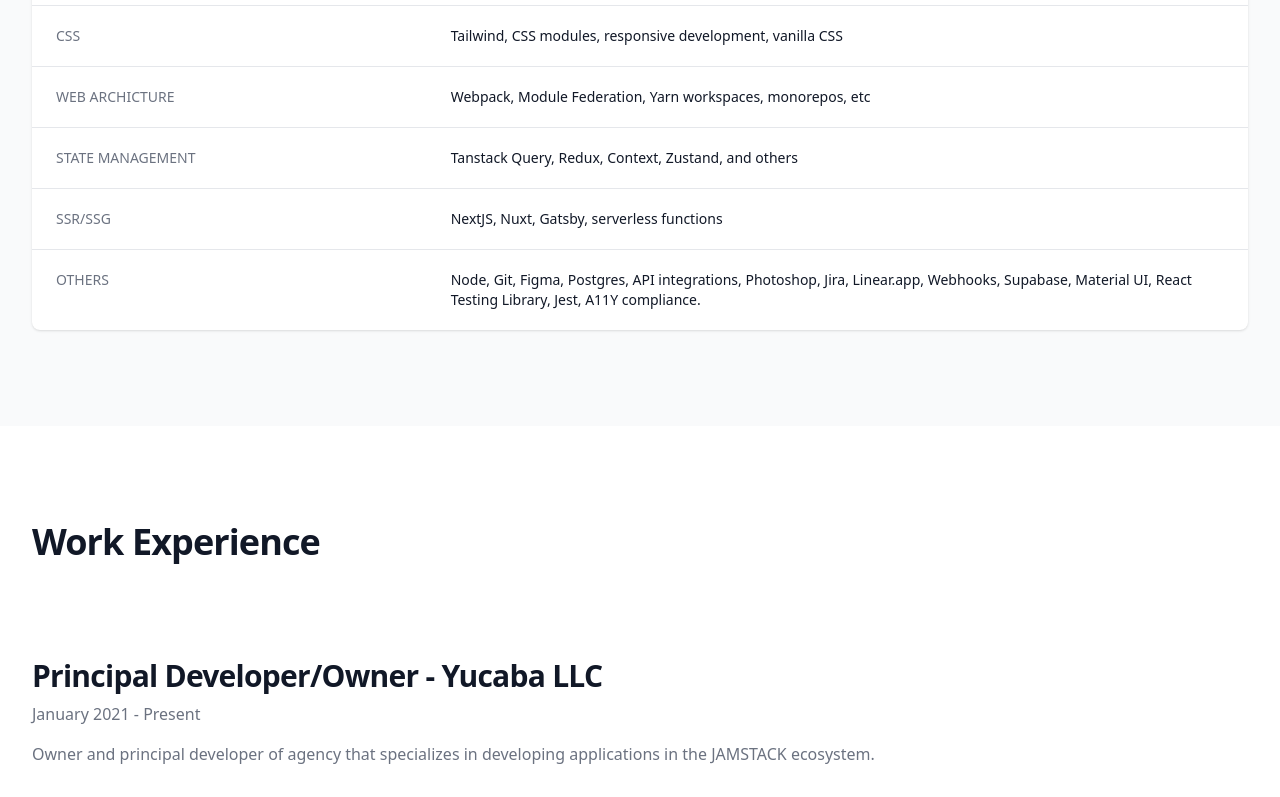
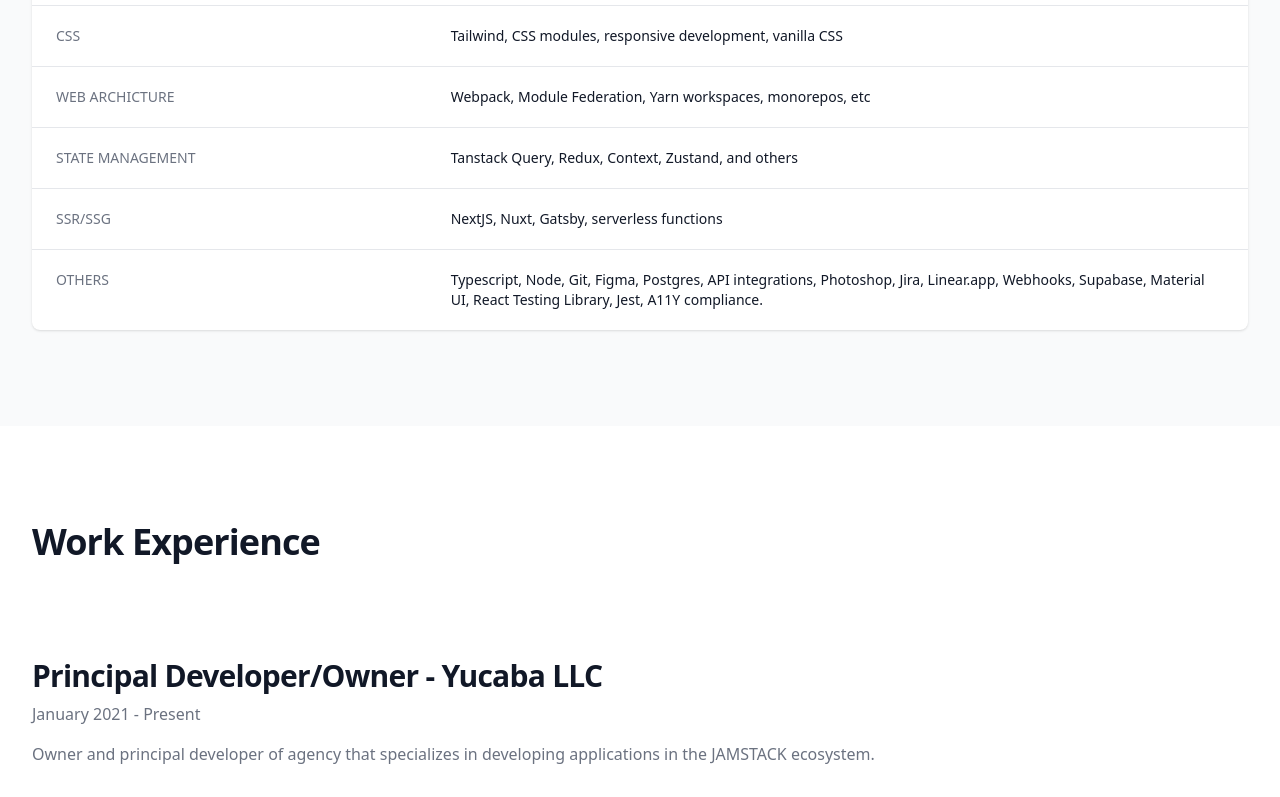
Before and after one commit to dccabs/dan-resume, a Next.js app: page / in a window 1280 px wide. Shown: the part 1176-1973 px from the top of the page. Built offline with nearby package versions, Linux system fonts and the light colour scheme.

Commit message:
fix hydration error

```diff
--- a/app/components/Banner/index.tsx
+++ b/app/components/Banner/index.tsx
@@ -10,13 +10,11 @@
     return (
         <div className="flex items-center justify-center gap-x-6 bg-indigo-600 py-2.5 px-6 sm:px-3.5">
             <div className="text-sm leading-6 text-white">
-                <a href="#">
-                    {title}
-                    <svg viewBox="0 0 2 2" className="mx-2 inline h-0.5 w-0.5 fill-current" aria-hidden="true">
-                        <circle cx={1} cy={1} r={1} />
-                    </svg>
-                    {children}
-                </a>
+                {title}
+                <svg viewBox="0 0 2 2" className="mx-2 inline h-0.5 w-0.5 fill-current" aria-hidden="true">
+                    <circle cx={1} cy={1} r={1} />
+                </svg>
+                {children}
             </div>
         </div>
     )
--- a/app/components/OtherSkills/index.tsx
+++ b/app/components/OtherSkills/index.tsx
@@ -29,7 +29,7 @@
     {
         name: 'OTHERS',
         description:
-            'Node, Git, Figma, Postgres, API integrations, Photoshop, Jira, Linear.app, Webhooks, Supabase, Material UI, React Testing Library, Jest, A11Y compliance.',
+            'Typescript, Node, Git, Figma, Postgres, API integrations, Photoshop, Jira, Linear.app, Webhooks, Supabase, Material UI, React Testing Library, Jest, A11Y compliance.',
     },
 ]
 
```
